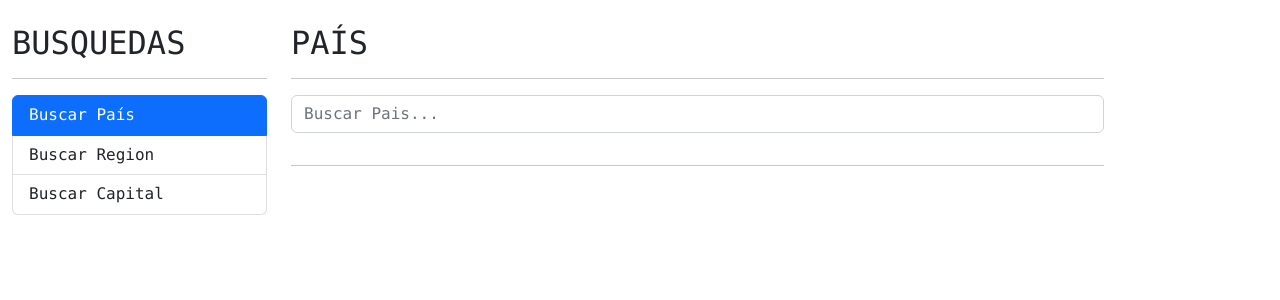
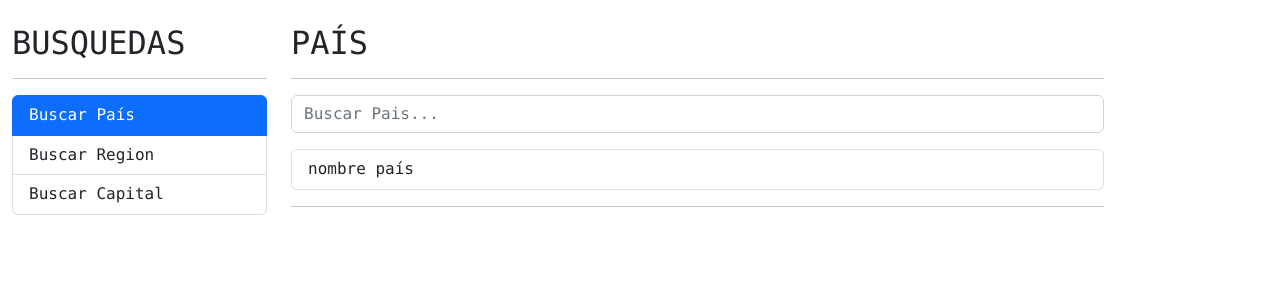
Before and after one commit to monywy/Paises-APP, an Angular app: page / in a window 1280 px wide. Shown: the top 300 px of the page. Built offline with nearby package versions, Linux system fonts and the light colour scheme.

Commit message:
2 files modified

```diff
--- a/src/app/pais/pages/porPais/porpais.component.html
+++ b/src/app/pais/pages/porPais/porpais.component.html
@@ -12,6 +12,17 @@
     </app-pais-input>
   </div>
 </div>
+
+<!-- Vista de las sugerencias -->
+
+<ul class="list-group">
+<li class="list-group-item list-group-item-action">
+ nombre país
+</li>
+</ul>
+
+
+
 <hr />
 
 </div>
--- a/src/app/pais/pages/porPais/porpais.component.ts
+++ b/src/app/pais/pages/porPais/porpais.component.ts
@@ -5,7 +5,13 @@ import { PaisService } from '../../services/pais.service';
 @Component({
   selector: 'app-porpais',
   templateUrl: './porpais.component.html',
-  styleUrls: []
+  styles: [
+  `
+   li{
+     cursor: pounter;
+   }
+  `
+  ]
 })
 export class PorpaisComponent {
  //Manejo de errores de la peticion a la API
@@ -15,6 +21,8 @@ export class PorpaisComponent {
    //Mostrar información en la tabla
    paises : Country[] = [];
 
+   //Guardar los resultados de las sugerencias
+   paisesSugeridos : Country[] = [];
 
   constructor(private paisservice: PaisService) { }
 
@@ -41,6 +49,10 @@ export class PorpaisComponent {
     //validación de errores
     this.hayError = false;
 
+    //Consultar sugerencias de busqueda
+    this.paisservice.buscarPais (termino)
+    .subscribe ( paises => this.paisesSugeridos = paises.splice(0,5));
+
   }
 
 }
```
